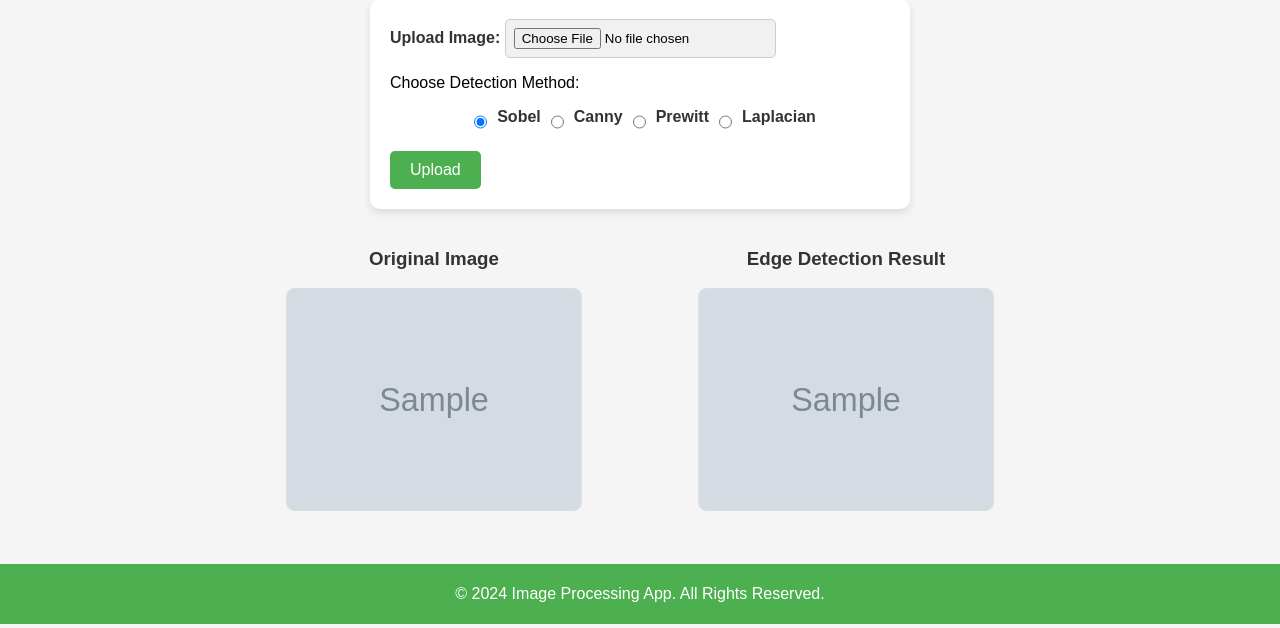
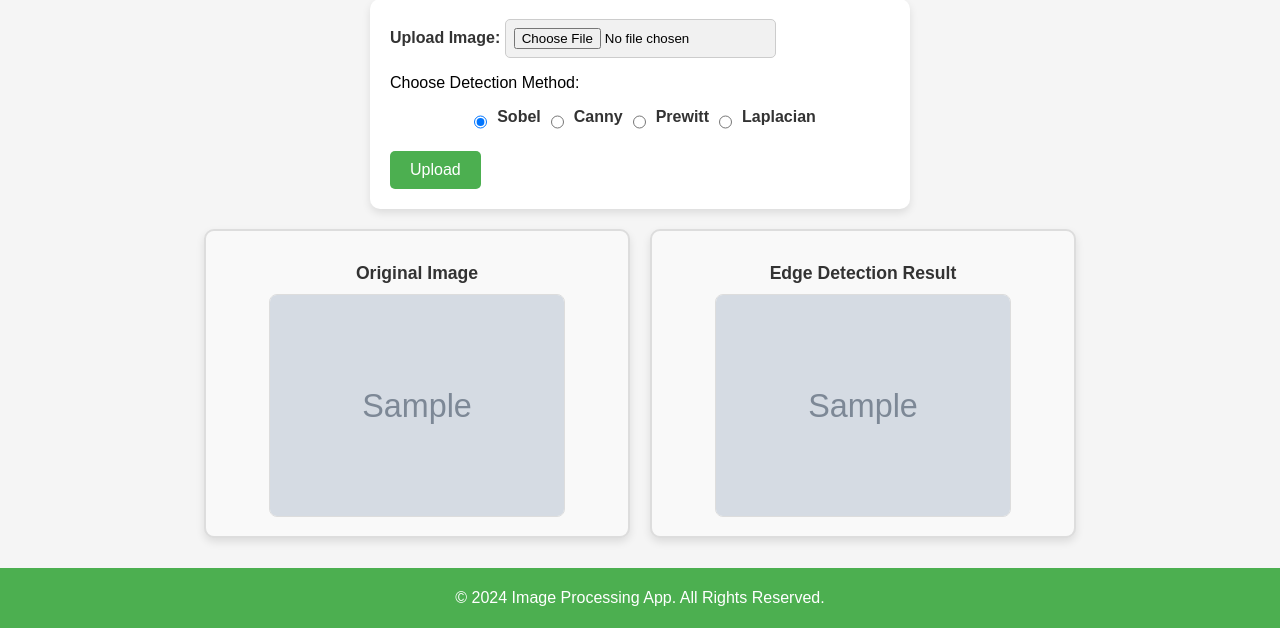
Before and after one commit to Ivan027void/Pengolahan_Citra-, a Flask app: template templates/edge_detection.html in a window 1280 px wide. Shown: the part 176-804 px from the top of the page. Run offline with Flask 3, Linux system fonts and the light colour scheme; the template is opened without the code that fills it: most values are stand-ins (such as "Sample title", 1, 10 or a date in 2020); grey boxes marked "Sample" are stand-in pictures.

Commit message:
fix style

```diff
--- a/static/styles.css
+++ b/static/styles.css
@@ -221,6 +221,18 @@ button:hover {
     max-width: calc(50% - 20px); /* Ensure the width is half the container */
     box-sizing: border-box;
     text-align: center; /* Center the text and images */
+
+    /* Box-like appearance */
+    padding: 15px; /* Padding inside the box */
+    border: 2px solid #ddd; /* Border for the box */
+    border-radius: 10px; /* Rounded corners */
+    box-shadow: 0 4px 8px rgba(0, 0, 0, 0.1); /* Slight shadow for a 3D effect */
+    background-color: #f9f9f9; /* Background color for the container */
+}
+
+.output-image h3 {
+    margin-bottom: 10px; /* Add spacing between the title and image */
+    font-size: 1.1em; /* Increase title size */
 }
 
 .output-image img {
--- a/templates/face_blurring.html
+++ b/templates/face_blurring.html
@@ -51,8 +51,8 @@
           type="range"
           id="blur_level"
           name="blur_level"
-          min="1"
-          max="50"
+          min="15"
+          max="51"
           step="2"
           value="{{ blur_level }}"
           oninput="updateBlur('{{ original_image }}'); updateDisplay();"
```
